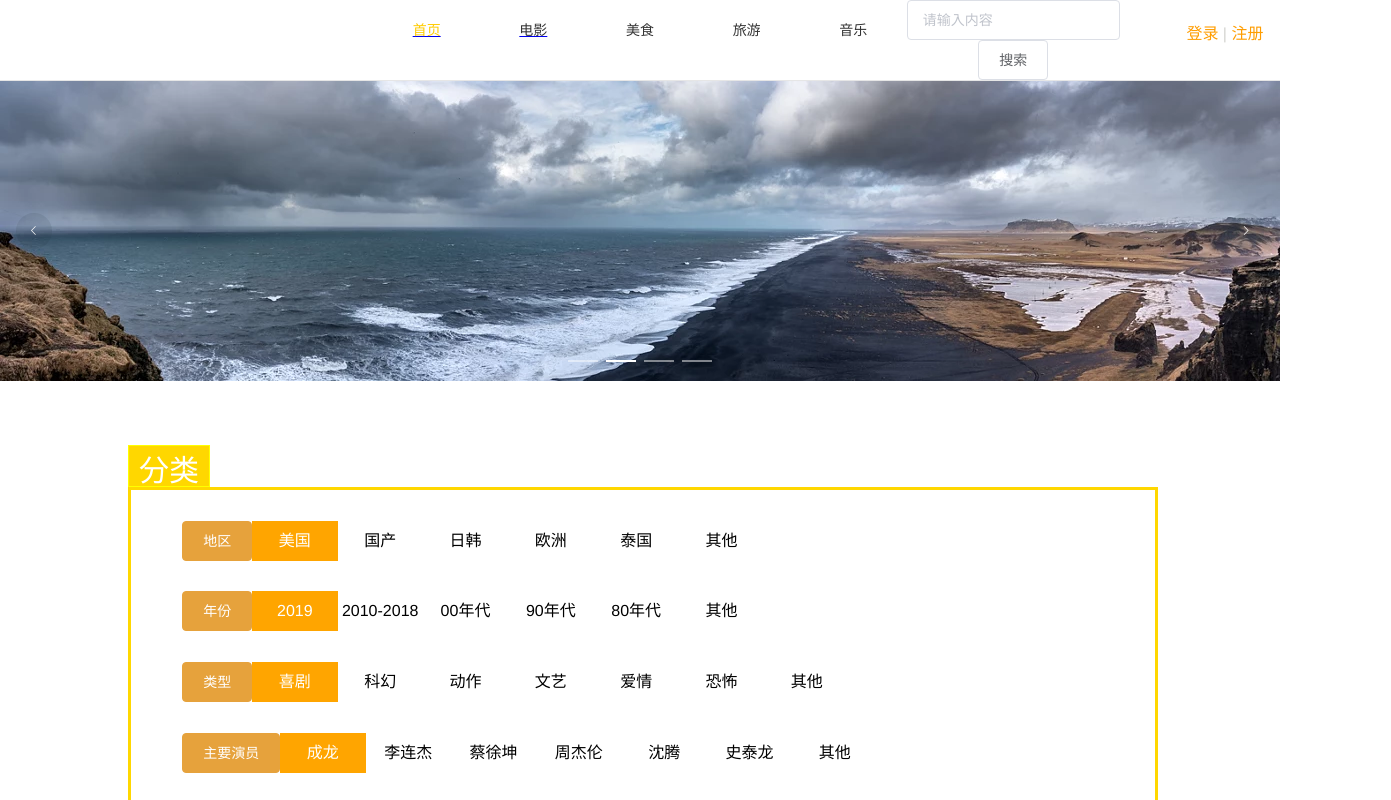
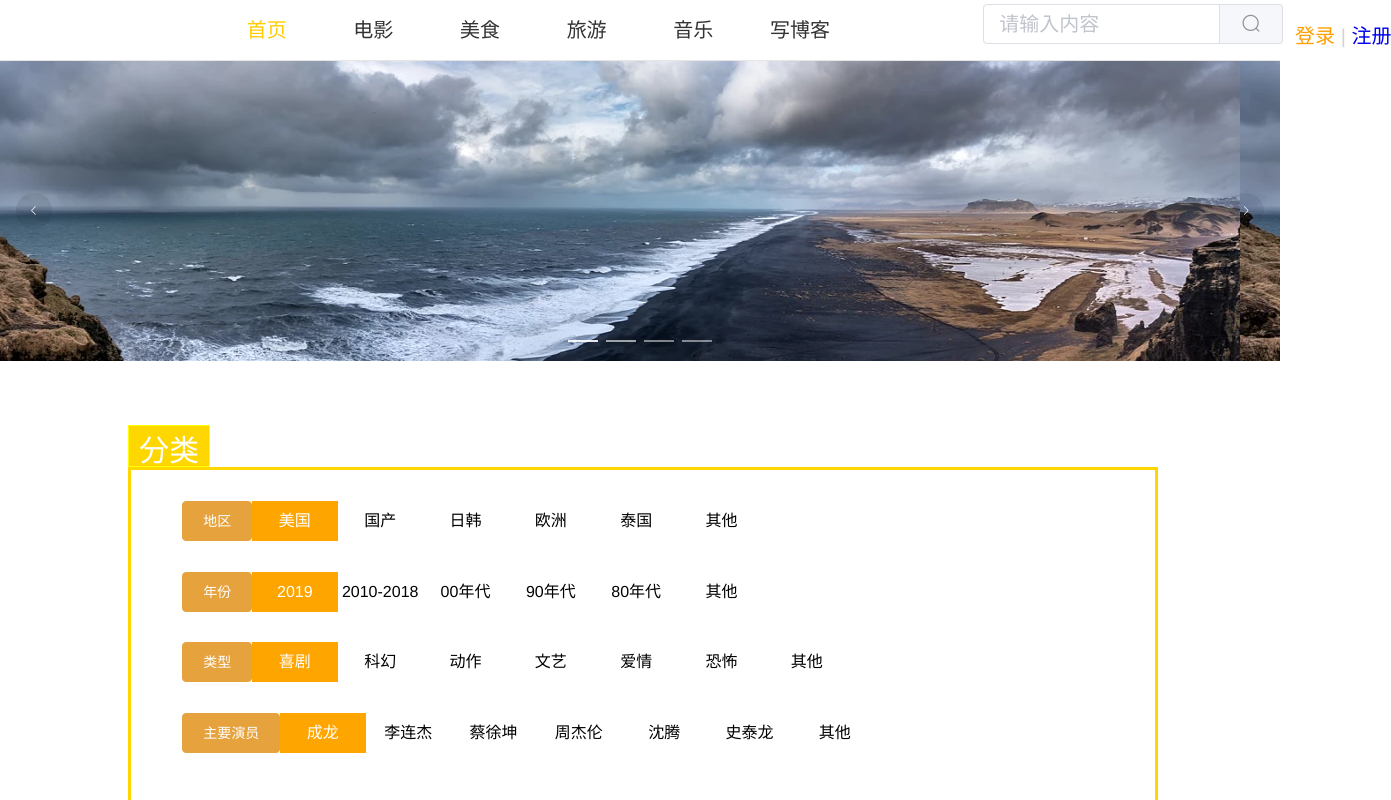
Before and after one commit to Leo-Shaoqiang/DBK, a Vue app: page /Movie in a window 1280 px wide. Shown: the top 800 px of the page, 1391 px wide, since content can reach past the window. Built offline with nearby package versions, Linux system fonts and the light colour scheme.

Commit message:
发表路由权限

```diff
--- a/src/components/Login.vue
+++ b/src/components/Login.vue
@@ -3,8 +3,6 @@
 	<div class="box">
 		<div class="logins">
 			<div class="nav">
-
-
 			</div>
 			<div class="login">
 				<div class="nav-1">
@@ -14,7 +12,7 @@
 				</div>
 				<div class="login-split"></div>
 				<div class="login-info">
-				<el-form ref="loginForm" :model="user"  status-icon label-width="80px">
+					<el-form ref="loginForm" :model="user" status-icon label-width="80px">
 						<el-form-item label="用户名" prop="name">
 							<el-input v-model="user.name"></el-input>
 						</el-form-item>
@@ -49,7 +47,7 @@
 									// console.log(res);//数据库返回数据
 									// console.log(data.name);
 									// console.log(data.pass);
-									if (this.user.name == undefined || this.user.pass == undefined ) {
+									if (this.user.name == undefined || this.user.pass == undefined) {
 										this.$message({
 											type: 'error',
 											message: '用户名或密码为空！请重新输入！',
@@ -79,9 +77,9 @@
 					name: '',
 					pass: ''
 				},
-				userToken : '',
 			}
-		}
+		},
+
 	}
 </script>
 
@@ -110,8 +108,8 @@
 		width: 100%;
 		height: 500px;
 		margin: 0 auto;
-		background-color:white;
-		box-shadow:0px 0px 10px 7px grey;
+		background-color: white;
+		box-shadow: 0px 0px 10px 7px grey;
 	}
 	/* 左边图片 */
 	.left-img {
@@ -153,11 +151,10 @@
 		width: 980px;
 		height: 800px;
 		margin: auto;
-
 	}
-	.box{
-		width:100%;
-		height:1000px;
+	.box {
+		width: 100%;
+		height: 1000px;
 		background-image: url('../assets/imgs/back3.jpg');
 		background-size: 100%;
 	}
--- a/src/components/Movie.vue
+++ b/src/components/Movie.vue
@@ -1,43 +1,6 @@
 <template>
   <div>
-    <el-row>
-      <el-menu :default-active="activeIndex" class="el-menu-demo" mode="horizontal" background-color="#fff" text-color="#333" active-text-color="#FFCC00">
-        <el-col :span="7">
-          <div class="head-logo">
-            <a class="logo" title="share博客" href="#">
-              <img src="" alt="">
-            </a>
-          </div>
-        </el-col>
-        <el-col :span="2">
-          <router-link to="/"><el-menu-item index="1">首页</el-menu-item></router-link>
-        </el-col>
-        <el-col :span="2">
-          <router-link to="/Movie"><el-menu-item index="2">电影</el-menu-item></router-link>
-        </el-col>
-        <el-col :span="2">
-          <el-menu-item index="3">美食</el-menu-item>
-        </el-col>
-        <el-col :span="2">
-          <el-menu-item index="4">旅游</el-menu-item>
-        </el-col>
-        <el-col :span="2">
-          <el-menu-item index="5">音乐</el-menu-item>
-        </el-col>
-        <el-col :span="4">
-          <el-autocomplete v-model="state2" :fetch-suggestions="querySearch" placeholder="请输入内容" :trigger-on-focus="false">
-          </el-autocomplete>
-          <el-button class="button-search">搜索</el-button>
-        </el-col>
-        <el-col :span="3">
-          <div class="login-registe">
-            <a href="#">登录</a>
-            <span class="split"> | </span>
-            <a href="#">注册</a>
-          </div>
-        </el-col>
-      </el-menu>
-    </el-row>
+    <Navbar></Navbar>
     <el-row>
         <el-carousel :interval="5000" arrow="always">
           <el-carousel-item v-for="item in imgList" :key="item.id">
@@ -60,11 +23,13 @@
 
   import Classify from './Classify.vue'
   import IndexCommend from './IndexCommend'
+  import Navbar from '@/views/Navbar'
 
   export default {
     components: {
       Classify,
-      IndexCommend
+      IndexCommend,
+      Navbar,
     },
     data() {
       return {
--- a/src/router.js
+++ b/src/router.js
@@ -24,7 +24,10 @@ Vue.use(Router)
     {
       path: '/Issue',
       name: 'Issue',
-      component: () => import('@/components/Issue.vue')
+      component: () => import('@/components/Issue.vue'),
+      meta:{
+        requireAuth : true,
+      }
     },
     {
       path: '/Myinfo',
@@ -43,16 +46,20 @@ Vue.use(Router)
     }
   ]
 });
-//  router.beforeEach((to, from, next) => {
-//        if(to.path !== '/Login'){
-//          if(window.isLogin){
-//            next()
-//          }else{
-//            next('./Login?redirect= '+ to.path);
-//          }
-//        }else{
-//          next()
-//        }
-
-//  })
+router.beforeEach((to, from, next) => {
+  if (to.matched.some(record => record.meta.requireAuth)){  // 判断该路由是否需要登录权限
+    if (sessionStorage.getItem('userName')) {  // 判断当前的token是否存在
+      next();
+    }
+    else {
+      next({
+        path: '/login',
+        query: {redirect: to.fullPath}  // 将跳转的路由path作为参数，登录成功后跳转到该路由
+      })
+    }
+  }
+  else {
+    next();
+  }
+});
  export default  router;
--- a/src/views/Navbar.vue
+++ b/src/views/Navbar.vue
@@ -2,7 +2,7 @@
   <div>
     <el-row>
       <el-menu :default-active="activeIndex" class="el-menu-demo" mode="horizontal" background-color="#fff" text-color="#333" active-text-color="#FFCC00">
-        <el-col :span="6">
+        <el-col :span="4">
           <div class="head-logo">
             <a class="logo" title="share博客" href="#">
               <img src="" alt="">
@@ -28,15 +28,21 @@
         <el-col :span="2">
           <el-menu-item index="5">音乐</el-menu-item>
         </el-col>
-        <el-col :span="5">
+        <el-col :span="2">
+            <div>
+                <router-link class="publish-a" to="/Issue"> <span class="publish"> <el-menu-item index="5">写博客</el-menu-item></span></router-link>
+            </div>
+        </el-col>
+        <el-col :span="2">
           <div class="search">
-             <el-input placeholder="请输入内容"  class="input-with-select">
+             <el-input placeholder="请输入内容"  class="input-with-select" style="width:300px;">
             <el-button slot="append"  class="search-icon" icon="el-icon-search"></el-button>
           </el-input>
           </div>
 
         </el-col>
-        <el-col :span="5">
+
+        <el-col :span="2">
           <div class="login-registe">
             <span v-if="userName">
               <router-link to="/Myinfo"><span style="margin-right: 5px; color:#FF9D00;">{{userName}}</span></router-link>
@@ -48,9 +54,7 @@
           </div>
 
         </el-col>
-        <div>
-            <router-link class="publish-a" to="/Issue"> <span class="publish">发表文章</span></router-link>
-        </div>
+
 
       </el-menu>
     </el-row>
@@ -148,9 +152,5 @@ li
     margin-top: 7% !important;
   }
   /* 发表文章 */
-  .publish{
-    position: relative;
-    top: 20px;
-    right: 200px;
-  }
+
 </style>
--- a/src/vuex/store.js
+++ b/src/vuex/store.js
@@ -14,6 +14,7 @@ Vue.use(Vuex)
       state.user += payload;
       state.isLogin = true;
       sessionStorage.setItem('userName',state.user);
+      state.token = state.user;
     },
     logout(state){
       state.user = '';
```
Lines whose indentation alone changed are shown as unchanged.
